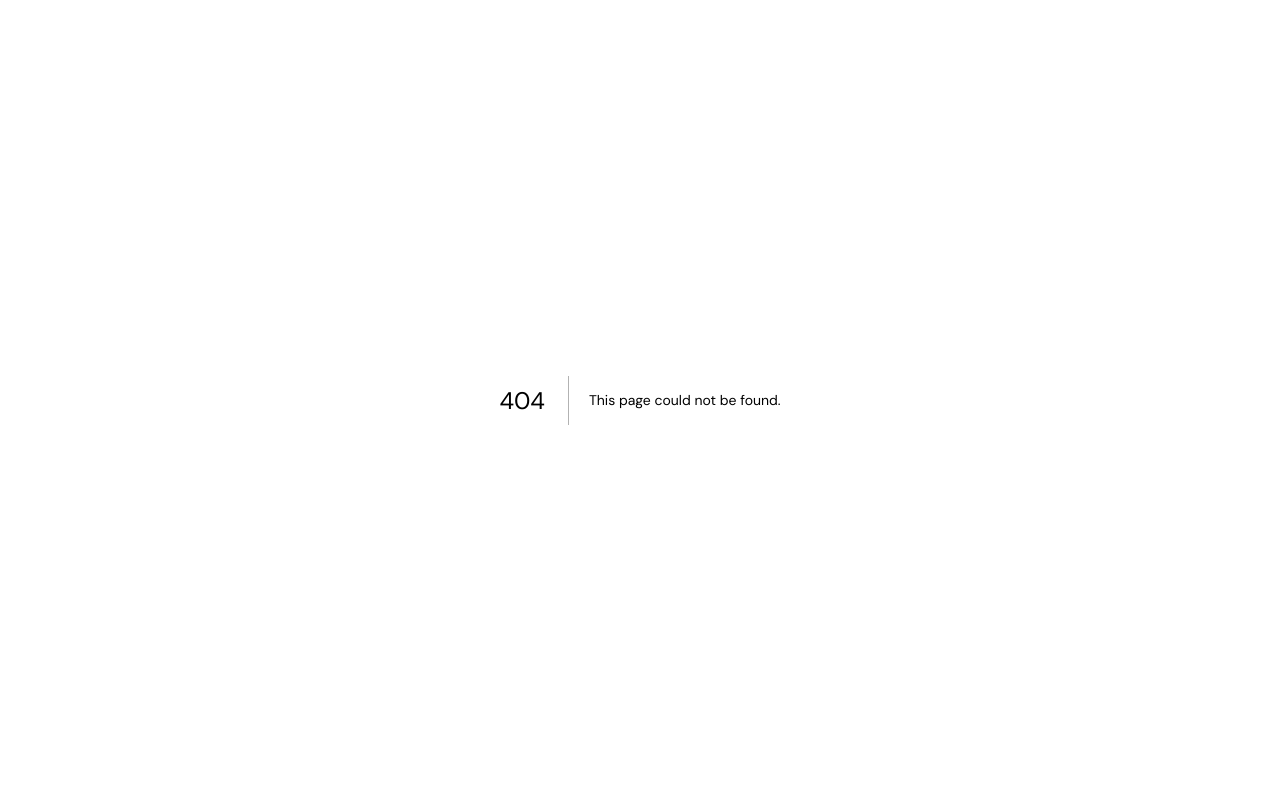
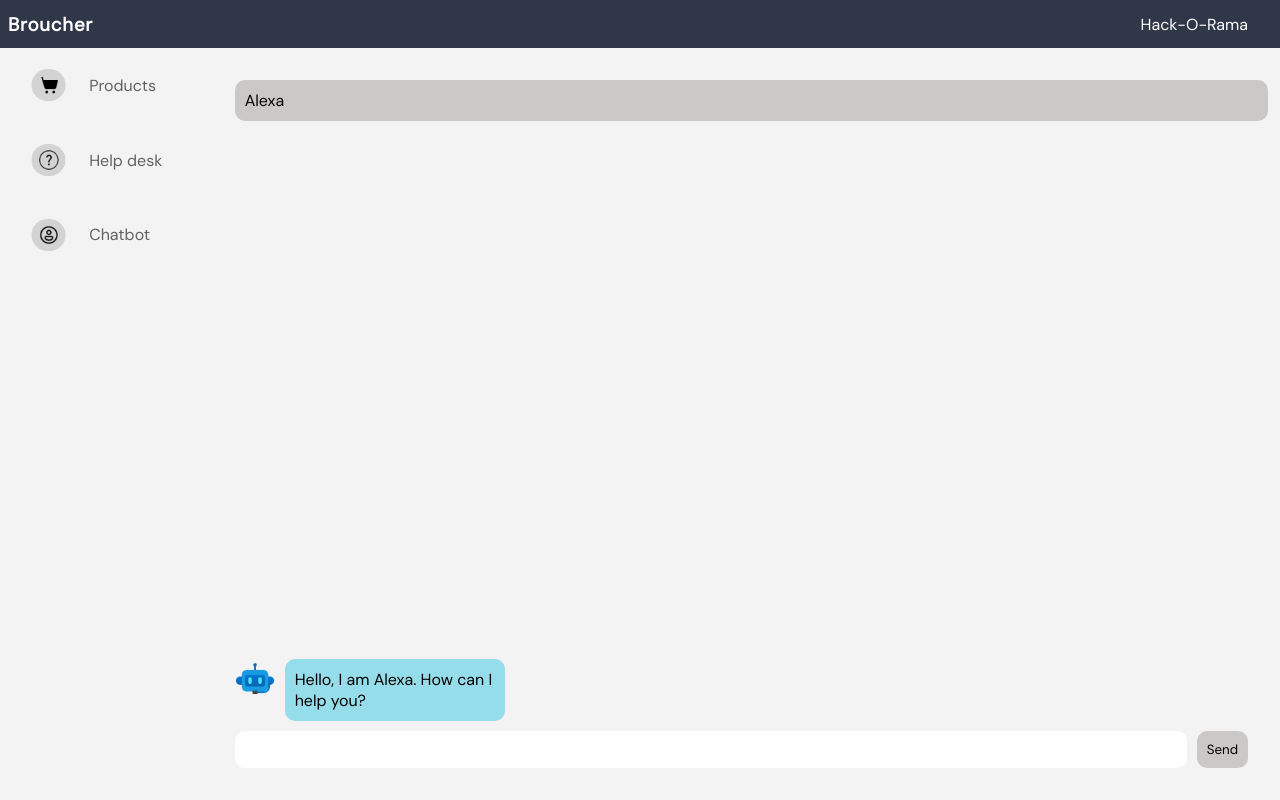
Before and after one commit to Akash-Singh04/Broucher, a Next.js app: page /chatbot in a window 1280 px wide. Before the commit this address had no page. Built offline with nearby package versions, Linux system fonts and the light colour scheme.

Commit message:
Update to chatbot

```diff
--- /dev/null
+++ b/app/chatbot/page.tsx
@@ -0,0 +1,111 @@
+"use client";
+import { useState,useEffect } from "react";
+import Layout from "../components/layout/Layout";
+// import { doc, setDoc } from "firebase/firestore";
+import "./style.css";
+import { set } from "firebase/database";
+
+const dummyData = [
+  {
+    message: "Hello, I am Alexa. How can I help you?",
+    type: "bot",
+  },
+  {
+    message: "I want to know about the products",
+    type: "user",
+  },
+  {
+    message: "Which kind of products?",
+    type: "bot",
+  },
+  {
+    message: "Summer vibes",
+    type: "user",
+  },
+  {
+    message: "Sure, Here is the link to them",
+    type: "bot",
+  }];
+
+const Chatbot = () => {
+  const [msg, setMsg] = useState("");
+  const [botresponse,setBotresponse] = useState([{message: "Hello, I am Alexa. How can I help you?",
+  type: "bot",}]);
+  useEffect(() => {
+    console.log(botresponse);
+    // Add any other logic that depends on botresponse here
+  }, [botresponse]);
+  const handleClick = async () => {
+
+
+    try {
+      setBotresponse((prevBotresponse) => [
+        ...prevBotresponse,
+        { message: msg, type: "user" },
+      ]);
+      const response = await fetch(
+        `https://89ae-34-83-197-30.ngrok-free.app?user_id=hjhjhj&str=${msg}`,
+        {
+          method: "GET",
+          headers: new Headers({
+            "ngrok-skip-browser-warning": "69420",
+          }),
+        }
+      );
+      if (!response.ok) {
+        throw new Error("Network response was not ok");
+      }
+      const data = await response.json();
+      // console.log(data);
+      // setBotresponse([...botresponse,data.message]);   data.message
+      setBotresponse((prevBotresponse) => [
+        ...prevBotresponse,
+        { message:  data.message, type: "bot" },
+      ]);
+      console.log(botresponse);
+    } catch (error) {
+      console.error("Fetch error:", error);
+    }
+  };
+
+  return (
+    <Layout>
+      <div className="chat-container">
+        <div className="header w-full">Alexa</div>
+        <div className="content">
+          {botresponse.map((item, index) => {
+            return (
+              item.type === "bot"?
+              <div className="res" key={index}>
+                <img src="/robot.png" />
+                <div className="msg">
+                  <p>{item.message}</p>
+                </div>
+              </div>:
+              <div className="que" key={index}>
+                <img src="/bot.png" />
+                <div className="uque">
+                  <p>{item.message}</p>
+                </div>
+              </div>
+
+            );
+          })}
+          <div className="enter-message">
+            <input
+              type="text"
+              className="input"
+              placeholder=""
+              onChange={(e) => setMsg(e.target.value)}
+            />
+            <button className="send-btn" onClick={handleClick}>
+              Send
+            </button>
+          </div>
+        </div>
+      </div>
+    </Layout>
+  );
+};
+
+export default Chatbot;
--- /dev/null
+++ b/app/chatbot/style.css
@@ -0,0 +1,78 @@
+.chat-container{
+    height: 100%;
+    display: flex;
+    flex-direction: column;
+    justify-content: space-between;
+}
+
+.chat-container .header{
+    background-color: #cbc8c8;
+    width: 100%;
+    padding: 10px;
+    border-radius: 10px;
+}
+
+.chat-container .enter-message{
+    display: flex;
+    width: 100%;
+}
+.chat-container .enter-message button{
+    background-color: #cbc8c8;
+    border: none;
+    border-radius: 10px;
+    padding: 10px;
+    margin-left: 10px;
+    cursor: pointer;
+}
+
+.chat-container .enter-message input{
+    width: 100%;
+    padding: 10px;
+    border-radius: 10px;
+    border: none;
+    transition: all 0.1s ease-in-out;
+    &:focus{
+        outline: none;
+        background-color: #fafafa;
+    }
+}
+.chat-container .res{
+    display: flex;
+}
+
+.chat-container .que{
+    display: flex;
+    flex-direction: row-reverse;
+}
+
+.chat-container .res img{
+    width: 40px;
+    height: 40px;
+    object-fit: cover;
+    border-radius: 50%;
+    margin-right: 10px;
+}
+
+.chat-container .que img{
+    width: 40px;
+    height: 40px;
+    object-fit: cover;
+    border-radius: 50%;
+    margin-left: 10px;
+}
+
+.chat-container .msg{
+    background-color: #95ddea;
+    padding: 10px;
+    border-radius: 10px;
+    margin-bottom: 10px;
+    width: 200px;
+}
+
+.chat-container .que .uque{
+    background-color: #c0c0c0;
+    padding: 10px;
+    border-radius: 10px;
+    margin-bottom: 10px;
+    width: 200px;
+}
```
Also changed, not shown: public/robot.png (added).
